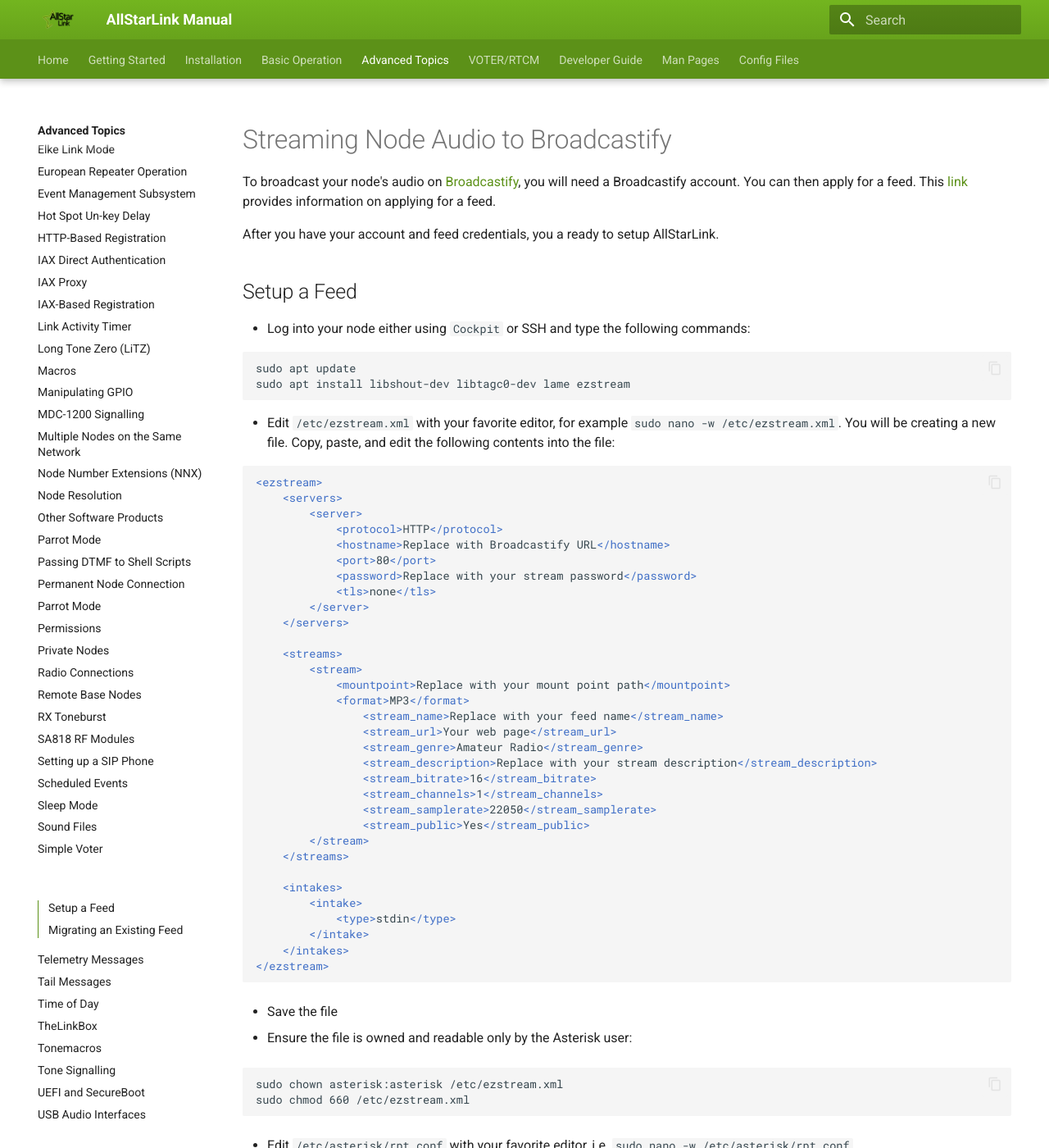
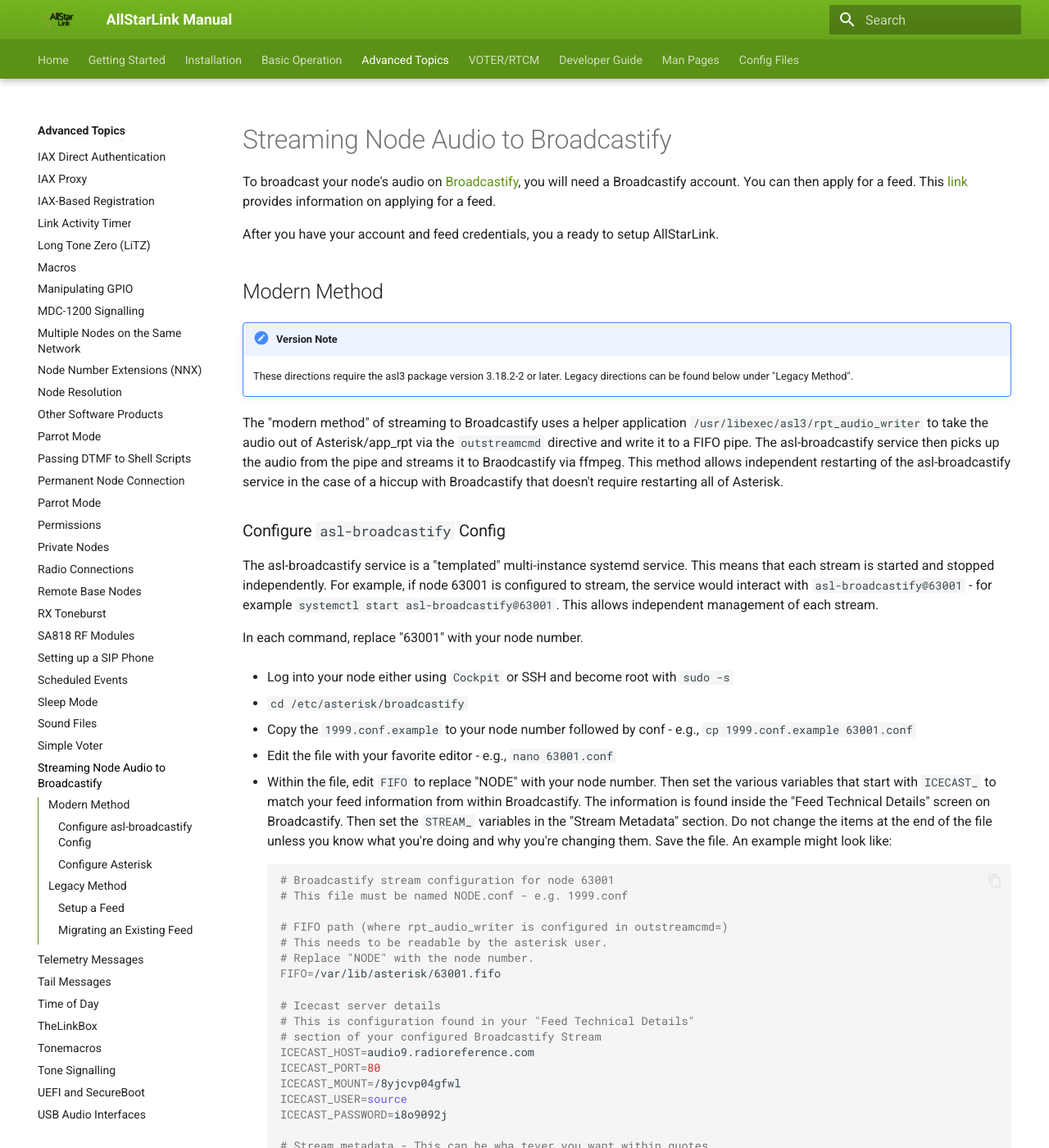
Before and after one commit to AllStarLink/ASL3-Manual, an MkDocs documentation site: the page built from docs/adv-topics/broadcastify.md, in a window 1280 px wide and 1400 px high. Shown: the whole window at 82% size. Built offline with MkDocs 1.6.1 and Material for MkDocs 9.7.7, drawn with Linux system fonts in a browser that asks for light colours; some of the changed text lies outside the part shown.

Commit message:
New Broadcastify Directions (#240)

````diff
--- a/docs/adv-topics/broadcastify.md
+++ b/docs/adv-topics/broadcastify.md
@@ -3,7 +3,135 @@
 
 After you have your account and feed credentials, you a ready to setup AllStarLink.
 
-## Setup a Feed
+## Modern Method
+!!! note "Version Note"
+    These directions require the asl3 package version 3.18.2-2 or later.
+	Legacy directions can be found below under "Legacy Method".
+
+The "modern method" of streaming to Broadcastify uses a helper application
+`/usr/libexec/asl3/rpt_audio_writer` to take the audio out of Asterisk/app_rpt
+via the `outstreamcmd` directive and write it to a FIFO pipe. The asl-broadcastify
+service then picks up the audio from the pipe and streams it to Braodcastify
+via ffmpeg. This method allows independent restarting of the asl-broadcastify
+service in the case of a hiccup with Broadcastify that doesn't require restarting
+all of Asterisk.
+
+### Configure `asl-broadcastify` Config
+The asl-broadcastify service is a "templated" multi-instance systemd service.
+This means that each stream is started and stopped independently. For example,
+if node 63001 is configured to stream, the service would interact with
+`asl-broadcastify@63001` - for example `systemctl start asl-broadcastify@63001`.
+This allows independent management of each stream.
+
+In each command, replace "63001" with your node number.
+
+* Log into your node either using `Cockpit` or SSH and become root with
+`sudo -s`
+
+* `cd /etc/asterisk/broadcastify`
+
+* Copy the `1999.conf.example` to your node number followed by conf - e.g., `cp 1999.conf.example 63001.conf`
+
+* Edit the file with your favorite editor - e.g., `nano 63001.conf`
+
+* Within the file, edit `FIFO` to replace "NODE" with your node number. Then
+set the various variables that start with `ICECAST_` to match your feed information
+from within Broadcastify. The information is found inside the "Feed Technical Details"
+screen on Broadcastify. Then set the `STREAM_` variables in the "Stream Metadata" section.
+Do not change the items at the end of the file unless you know what you're doing
+and why you're changing them. Save the file. An example might look like:
+
+    ```bash
+	# Broadcastify stream configuration for node 63001
+	# This file must be named NODE.conf - e.g. 1999.conf
+
+	# FIFO path (where rpt_audio_writer is configured in outstreamcmd=)
+	# This needs to be readable by the asterisk user.
+	# Replace "NODE" with the node number.
+	FIFO=/var/lib/asterisk/63001.fifo
+
+	# Icecast server details
+	# This is configuration found in your "Feed Technical Details"
+	# section of your configured Broadcastify Stream
+	ICECAST_HOST=audio9.radioreference.com
+	ICECAST_PORT=80
+	ICECAST_MOUNT=/8yjcvp04gfwl
+	ICECAST_USER=source
+	ICECAST_PASSWORD=i8o9092j
+
+	# Stream metadata - This can be wha tever you want within quotes
+	STREAM_NAME="WB6NIL 147.390 MHz"
+	STREAM_DESCRIPTION="Nets and live feeds from the WB6NIL repeater"
+	STREAM_URL="allstarlink.org"
+
+	# Don't change these unless you know why you're changing it
+	STREAM_PUBLIC=1
+	STREAM_GENRE="Amateur Radio"
+	INPUT_SAMPLERATE=8000
+	INPUT_CHANNELS=1
+	OUTPUT_BITRATE=16k
+	```
+
+* Enable and start the service:
+
+	```bash
+	systemctl enable asl-broadcastify@63001
+	systemctl start asl-broadcastify@63001
+	```
+
+Log output can be found by reviewing `journalctl -xu asl-broadcastify@NODE` -
+e.g. `journalctl -xu asl-broadcastify@63001`.
+
+Multiple services can be run simultaneously on the same system by simply
+using multiple node numbers for the configuration and the systemd commands.
+Each unit is managed independently:
+
+```bash
+/etc/asterisk/broadcastify/63001.conf
+/etc/asterisk/broadcastify/40608.conf
+
+systemctl enable asl-broadcastify@63001
+systemctl enable asl-broadcastify@40608
+
+systemctl start asl-broadcastify@63001
+systemctl start asl-broadcastify@40608
+
+
+systemctl stop asl-broadcastify@63001
+systemctl stop asl-broadcastify@40608
+```
+
+### Configure Asterisk
+
+* Edit `/etc/asterisk/rpt.conf` using your favorite editor - e.g., `nano /etc/asterisk/rpt.conf`.
+
+* Within the configuration for the node you want to stream configure `outstreacmd` to be
+the string `/usr/libexec/asl3/rpt_audio_writer,/var/lib/asterisk/NODE.fifo` replacing
+"NODE" with your node number. For the node 63001, an example would look like:
+
+	```conf
+	[63001](node-main)
+	statpost_url = http://stats.allstarlink.org/uhandler
+	idrecording = |iWB6NIL
+	duplex = 2
+	rxchannel = Local/pseudo
+	outstreamcmd = /usr/libexec/asl3/rpt_audio_writer,/var/lib/asterisk/63001.fifo
+	```
+
+* Save the file.
+
+* Restart asterisk with `systemctl restart asterisk`.
+
+Then wait for a few minutes and Broadcastify should mark your stream as online.
+
+
+## Legacy Method
+!!! note "Version Note"
+    It is strongly suggested to upgrade to ASL3 3.18.2-2 or later.
+	These directions are for old versions of asl3 package version 3.18
+	or earlier.
+
+### Setup a Feed
 * Log into your node either using `Cockpit` or SSH and type the following commands:
 
 ```
@@ -84,7 +212,7 @@
 
 If you experience any problems, look at `/var/log/ezstream.log` for error messages
 
-## Migrating an Existing Feed
+### Migrating an Existing Feed
 If you have an existing feed, you will need to upgrade your existing `xml` configuration file to the new format. You can use the following commands:
 
 ```
--- a/docs/stylesheets/extra.css
+++ b/docs/stylesheets/extra.css
@@ -60,7 +60,7 @@
     }
 
     .md-nav__link--active > .md-ellipsis {
-        color: white;
-        text-decoration-color: white;
+        color: black;
+        text-decoration-color: black;
     }
 }
````
